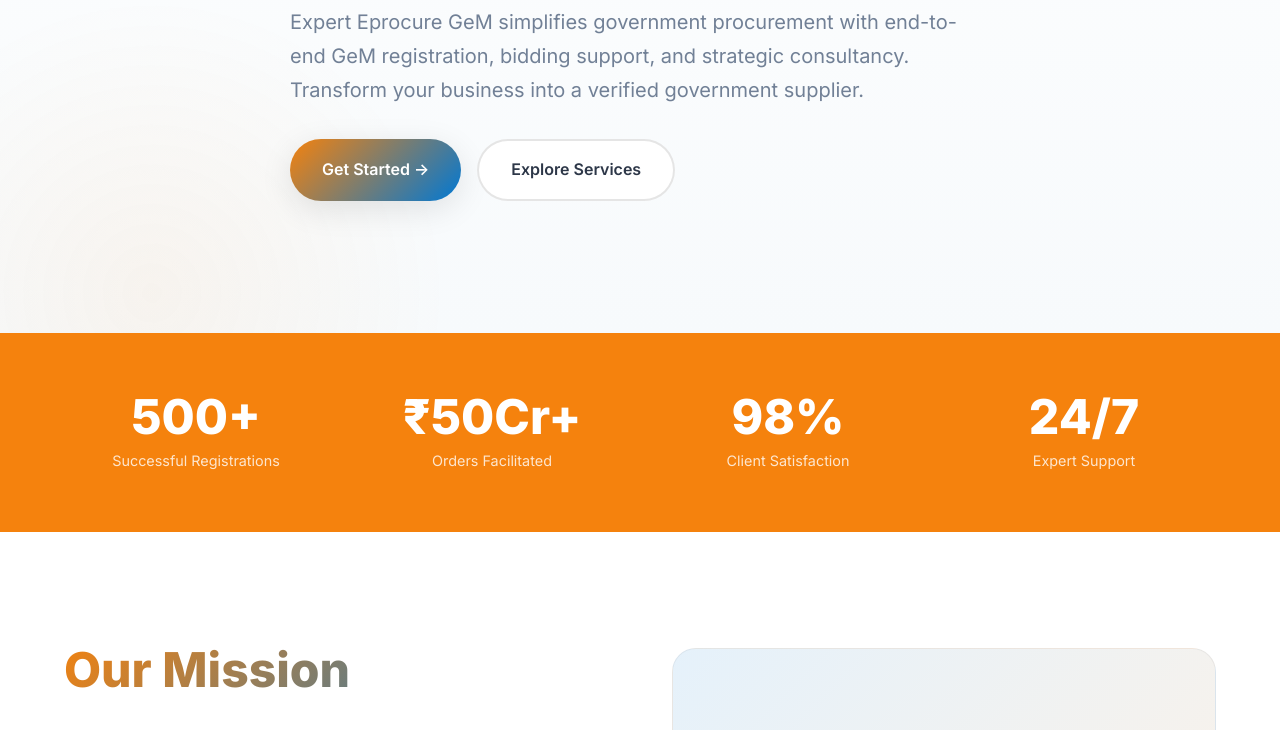
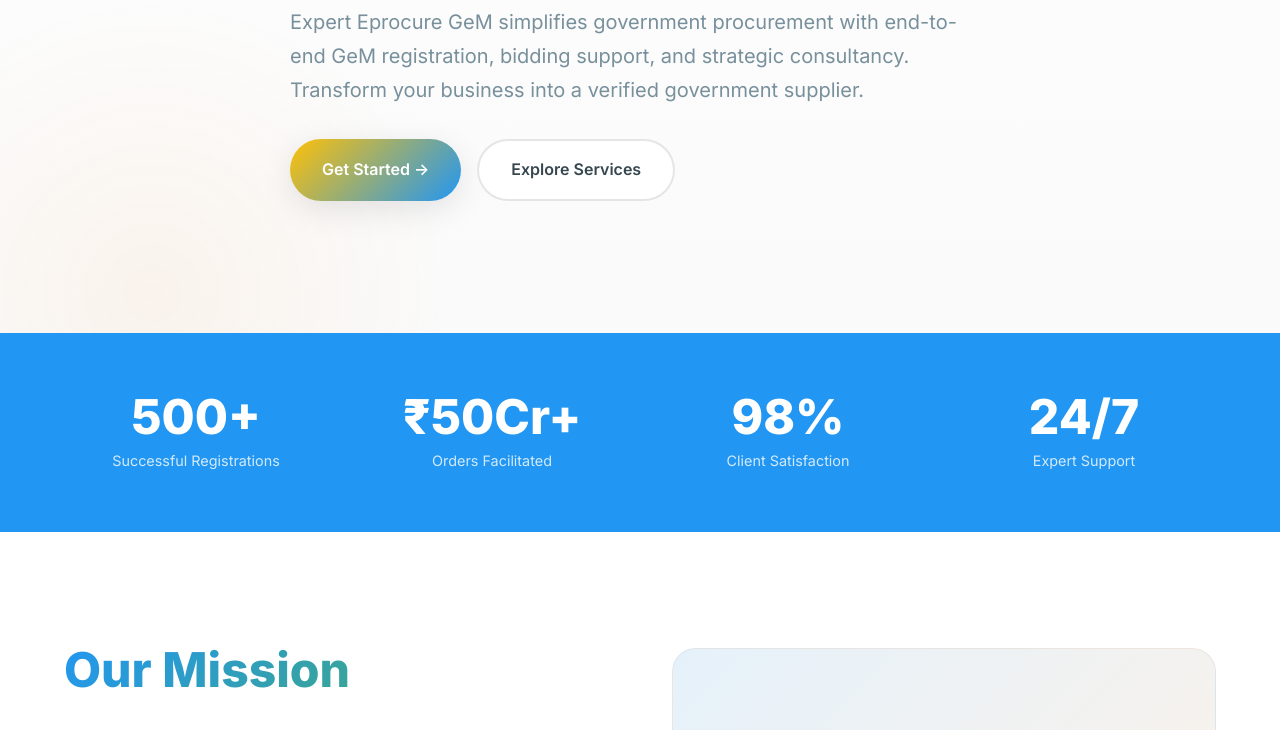
Before and after one commit to amanyty/expert-eprocure-gem, a plain HTML site: page index.html in a window 1280 px wide. Shown: the part 467-1197 px from the top of the page. Drawn offline with Linux system fonts and the light colour scheme.

Commit message:
Match exact logo colors and enlarge logo to 100px

```diff
--- a/index.html
+++ b/index.html
@@ -24,23 +24,24 @@
         }
 
         :root {
-            --primary: #F5820D;
-            --primary-dark: #D96F00;
-            --secondary: #0078D4;
-            --accent: #0078D4;
-            --dark: #2D3748;
-            --dark-light: #4A5568;
-            --gray: #718096;
-            --gray-light: #A0AEC0;
+            --primary: #2196F3;
+            --primary-dark: #1976D2;
+            --secondary: #FFC107;
+            --accent: #4CAF50;
+            --red: #E53935;
+            --dark: #37474F;
+            --dark-light: #546E7A;
+            --gray: #78909C;
+            --gray-light: #B0BEC5;
             --white: #FFFFFF;
-            --bg-light: #F7FAFC;
-            --gradient-1: linear-gradient(135deg, #F5820D 0%, #0078D4 100%);
-            --gradient-2: linear-gradient(135deg, #F5820D 0%, #0078D4 100%);
-            --gradient-3: linear-gradient(180deg, rgba(245, 130, 13, 0.05) 0%, rgba(0, 120, 212, 0.05) 100%);
+            --bg-light: #FAFAFA;
+            --gradient-1: linear-gradient(135deg, #2196F3 0%, #4CAF50 100%);
+            --gradient-2: linear-gradient(135deg, #FFC107 0%, #2196F3 100%);
+            --gradient-3: linear-gradient(180deg, rgba(33, 150, 243, 0.05) 0%, rgba(76, 175, 80, 0.05) 100%);
             --shadow-sm: 0 2px 8px rgba(0, 0, 0, 0.08);
             --shadow-md: 0 8px 32px rgba(0, 0, 0, 0.1);
             --shadow-lg: 0 16px 64px rgba(0, 0, 0, 0.12);
-            --shadow-glow: 0 0 40px rgba(245, 130, 13, 0.2);
+            --shadow-glow: 0 0 40px rgba(33, 150, 243, 0.2);
         }
 
         html {
@@ -110,7 +111,7 @@
         }
 
         .logo img {
-            height: 70px;
+            height: 100px;
             width: auto;
         }
 
```
